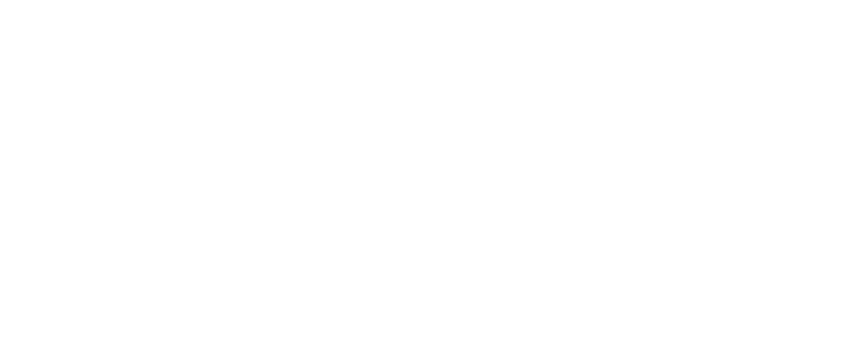
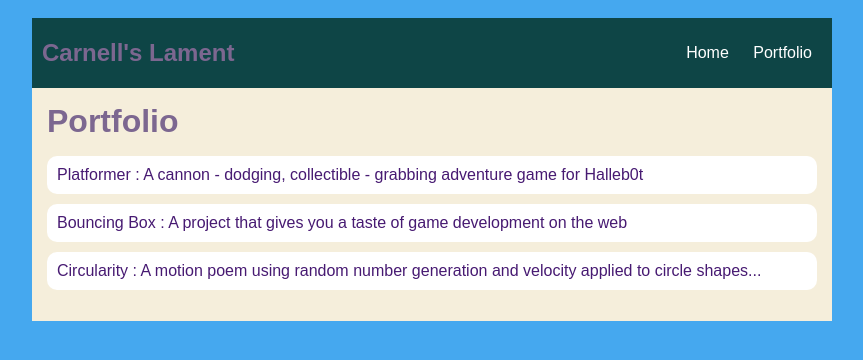
Before and after one commit to CarnellW/CarnellW.github.io, a plain HTML site: page portfolio.html in a window 1280 px wide. Shown: the whole page, without its empty margins (208-1071 px from the left). Drawn offline with Linux system fonts and the light colour scheme.

Commit message:
add portfolio.html file

```diff
--- a/portfolio.html
+++ b/portfolio.html
@@ -0,0 +1,34 @@
+<html>
+      <head>
+        <title>Carnell's Solemn</title>
+        <link rel="stylesheet" href="style.css">
+
+      </head>
+
+      <body>
+        <div id="all-contents">
+             <nav>
+                <h1>Carnell's Lament</h1>
+                <ul id="nav-ul">
+                    <li class="nav-li">
+                        <a class="nav-a" href="index.html">Home</a>
+                    </li>
+                    <li class="nav-li">
+                        <a class="nav-a" href="portfolio.html">Portfolio</a>
+                    </li>
+                </ul>
+             </nav>
+             <main>
+                <div class="content">
+                  <h1>Portfolio</h1>
+                  <ul id="portfolio">
+                    <li><a href="projects/platformer/">Platformer : A cannon - dodging, collectible - grabbing adventure game for Halleb0t</a></li>
+                    <li><a href="projects/bouncing-box/">Bouncing Box : A project that gives you a taste of game development on the web </a></li>
+                    <li><a href="projects/circularity/">Circularity : A motion poem using random number generation and velocity applied to circle shapes...</a></li>
+
+                  </ul>
+                </div>
+             </main>
+        </div>
+      </body>
+</html>
--- a/style.css
+++ b/style.css
@@ -87,3 +87,28 @@ ul{
     max-width: 800px;
     margin: auto;
  }
+          /* portfolio styles */
+          .content h1 {
+            color: rgb(124, 103, 144)
+        }
+
+        #portfolio {
+            list-style-type: none;
+            padding-left: 0;
+        }
+
+        #portfolio li {
+            background: #fff;
+            padding: 10px;
+            border-radius: 10px;
+            margin-bottom: 10px;
+        }
+
+        #portfolio li:hover {
+            background: #eee;
+        }
+
+        #portfolio a {
+            text-decoration: none;
+            color: rgb(71, 26, 114)
+        }
```
